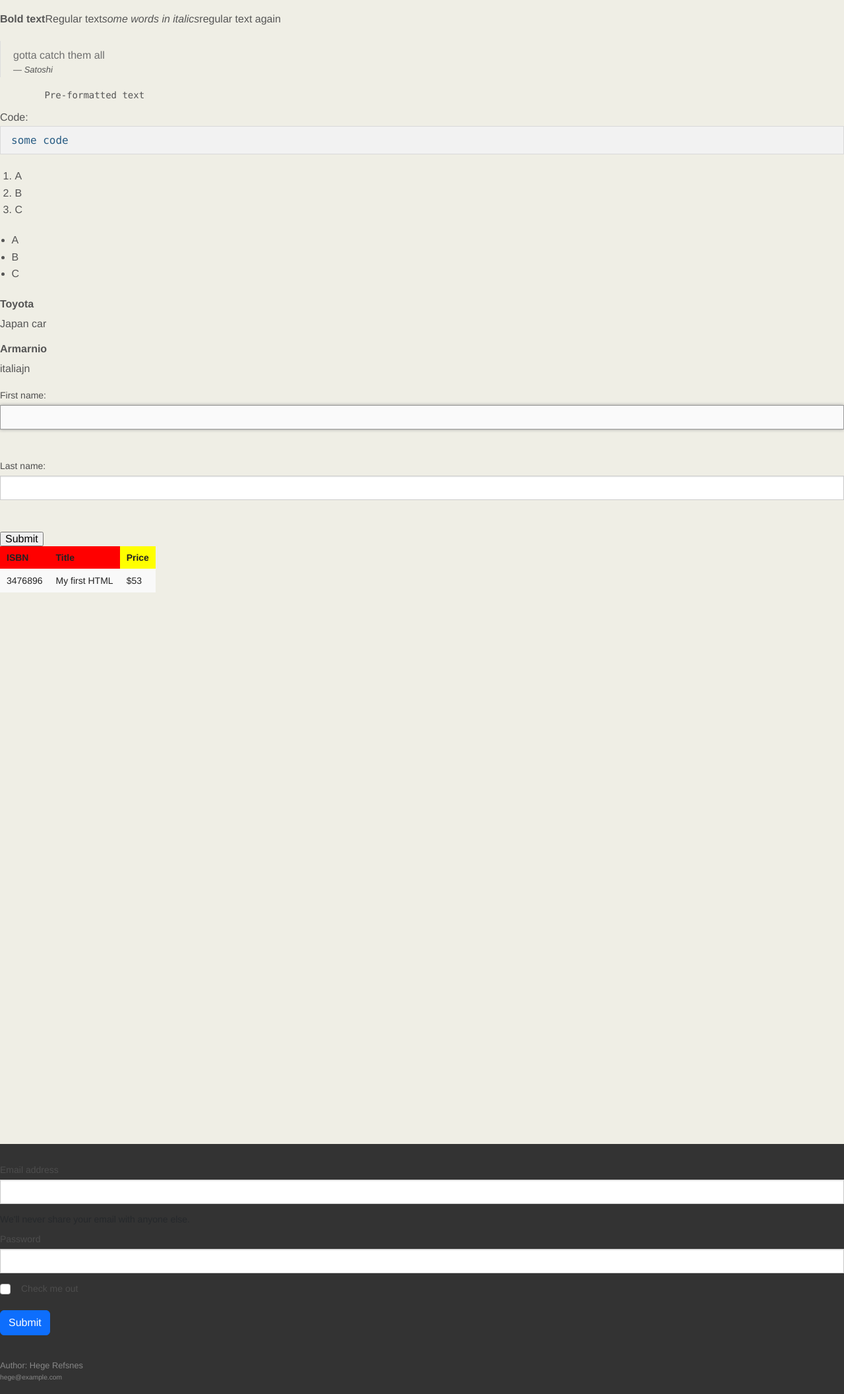
After one commit to paranutproton/Demo__Pokedex, a PHP site: page /goplay.html in a window 1280 px wide. The commit adds this page. Shown: the whole page at 66% size. Run offline with PHP 8.4, Linux system fonts and the light colour scheme.

Commit message:
edit_table_&_add_goplay

```diff
--- /dev/null
+++ b/goplay.html
@@ -0,0 +1,88 @@
+<html>
+<head>
+<title>MY_PLAYGROUND</title>
+<link href="bootstrap5.css" rel="stylesheet">
+<link href="style.css" rel="stylesheet">
+<link href="dd.css" rel="stylesheet">
+<link href="bitnami.css" media="all" rel="Stylesheet" type="text/css" />
+<link href="/dashboard/stylesheets/all.css" rel="stylesheet" type="text/css" />
+<script src="jquery.dd.min.js"></script>
+<script src="bootstrap5.js"></script>
+<script src="style.js"></script>
+
+
+<div class = "hero">
+    <p><strong>Bold text</strong>Regular text<em>some words in italics</em>regular text again</p>
+    <blockquote>
+    gotta catch them all <cite>Satoshi</cite>
+    </blockquote>
+    <pre>
+        Pre-formatted text
+    </pre>
+    <p>Code:<code>some code</code></p>
+
+    <ol>
+        <li>A</li>
+        <li>B</li>
+        <li>C</li>
+    </ol>
+    <ul>
+        <li>A</li>
+        <li>B</li>
+        <li>C</li>
+    </ul>
+    <dl>
+        <dt>Toyota</dt>
+        <dd>Japan car</dd>
+        <dt>Armarnio</dt>
+        <dd>italiajn</dd>
+    </dl>
+    <form action="/action_page.php">
+        <label for="fname">First name:</label>
+        <input type="text" id="fname" name="fname" autofocus><br><br>
+        <label for="lname">Last name:</label>
+        <input type="text" id="lname" name="lname"><br><br>
+        <input type="submit">
+      </form>
+      <table>
+        <colgroup>
+          <col span="2" style="background-color:red">
+          <col style="background-color:yellow">
+        </colgroup>
+        <tr>
+          <th>ISBN</th>
+          <th>Title</th>
+          <th>Price</th>
+        </tr>
+        <tr>
+          <td>3476896</td>
+          <td>My first HTML</td>
+          <td>$53</td>
+        </tr>
+      </table>
+      <embed type="image/jpg" src="https://cdn-icons-png.flaticon.com/512/287/287221.png" width="300" height="200"></embed>
+</div>
+
+<form>
+    <div class="mb-3">
+      <label for="exampleInputEmail1" class="form-label">Email address</label>
+      <input type="email" class="form-control" id="exampleInputEmail1" aria-describedby="emailHelp">
+      <div id="emailHelp" class="form-text">We'll never share your email with anyone else.</div>
+    </div>
+    <div class="mb-3">
+      <label for="exampleInputPassword1" class="form-label">Password</label>
+      <input type="password" class="form-control" id="exampleInputPassword1">
+    </div>
+    <div class="mb-3 form-check">
+      <input type="checkbox" class="form-check-input" id="exampleCheck1">
+      <label class="form-check-label" for="exampleCheck1">Check me out</label>
+    </div>
+    <button type="submit" class="btn btn-primary">Submit</button>
+  </form>
+
+  <footer>
+    <p>Author: Hege Refsnes</p>
+    <p><a href="mailto:hege@example.com">hege@example.com</a></p>
+  </footer>
+</head>
+</html>
```
Also changed, not shown: pokemon.php (+17 -5 lines), style.css (+8 -0 lines).
